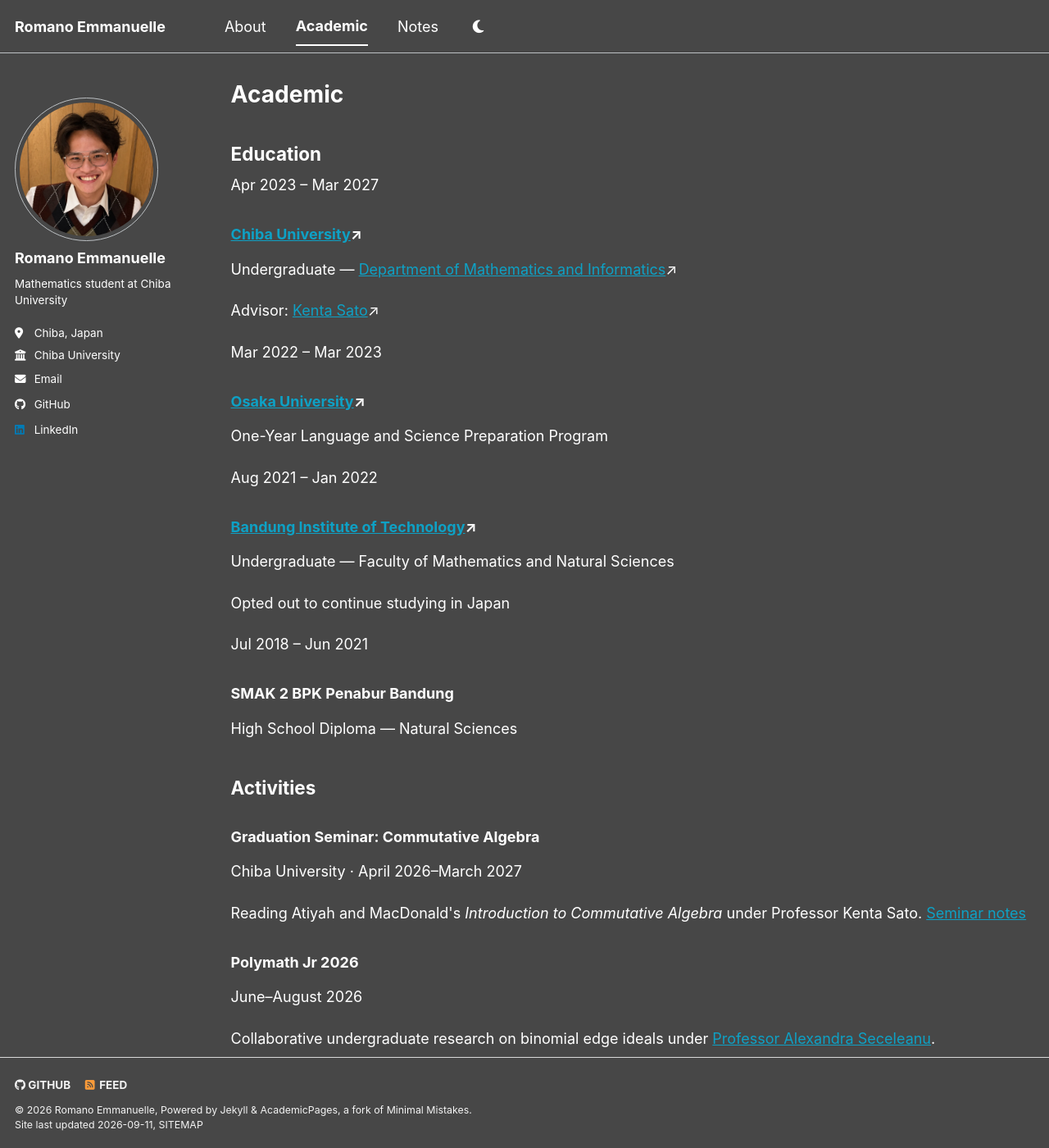
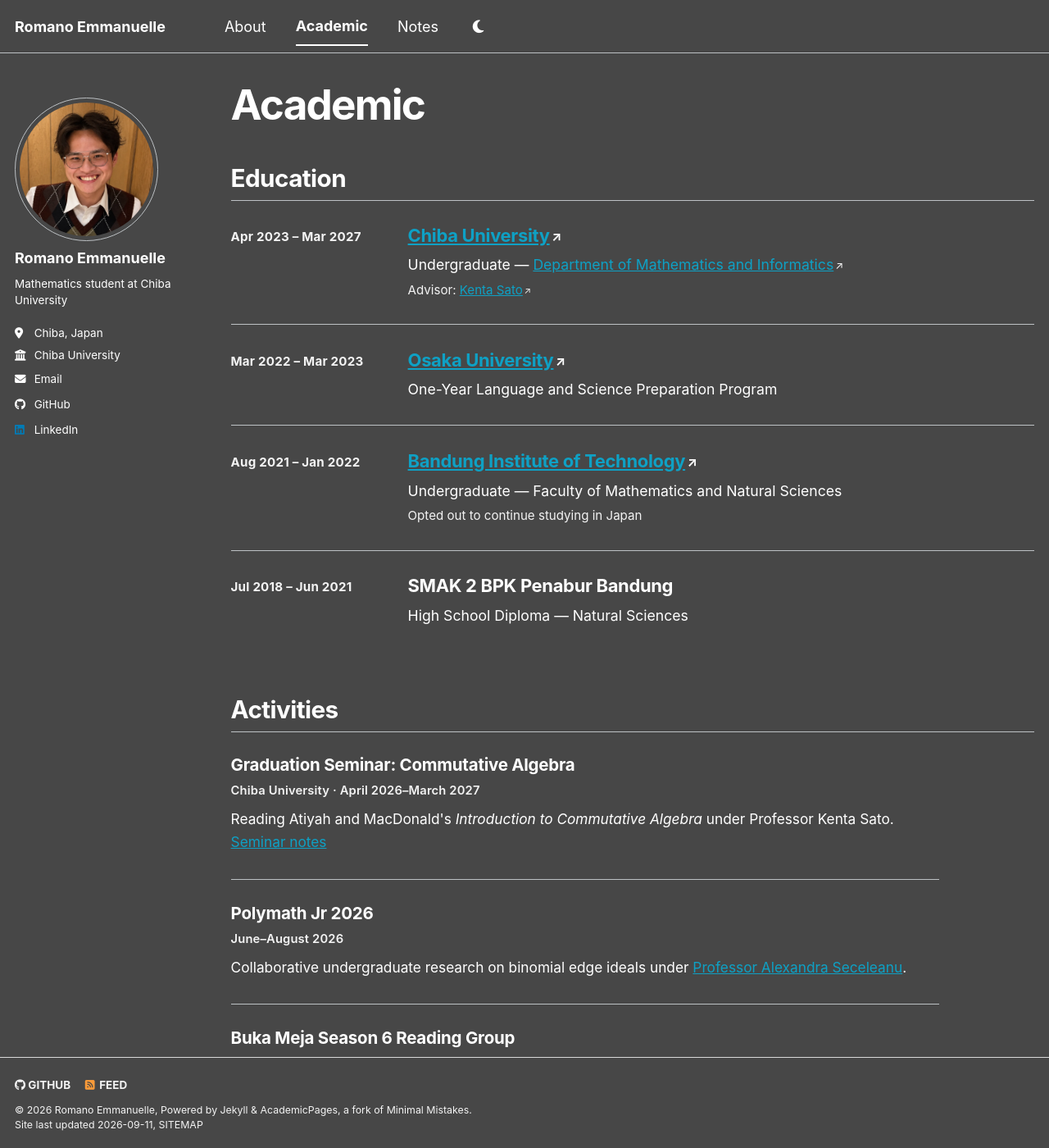
Before and after one commit to RomanoEmmanuelle/RomanoEmmanuelle.github.io, a Jekyll site: the page built from _pages/academic.md, in a window 1280 px wide and 1400 px high. Shown: the whole window at 82% size. Built offline with Jekyll 4.4.1, drawn with Linux system fonts in a browser that asks for light colours; a style sheet for code colours, icons or effects is not loaded.

Commit message:
Enable personal typography styles
Load the responsive content hierarchy stylesheet across the website.

```diff
--- a/assets/css/main.scss
+++ b/assets/css/main.scss
@@ -35,5 +35,6 @@
     "layout/page",
     "layout/archive",
     "layout/sidebar",
-    "layout/json_cv"
+    "layout/json_cv",
+    "layout/personal"
 ;
```
